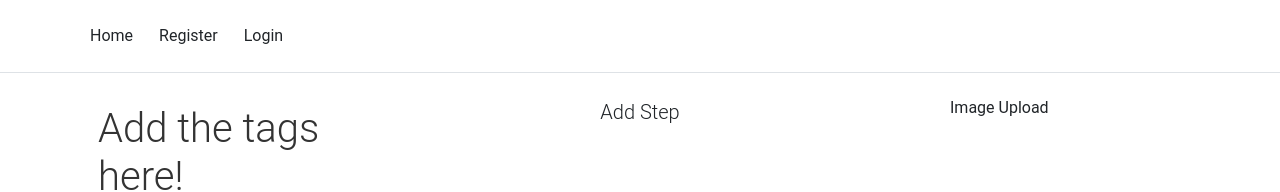
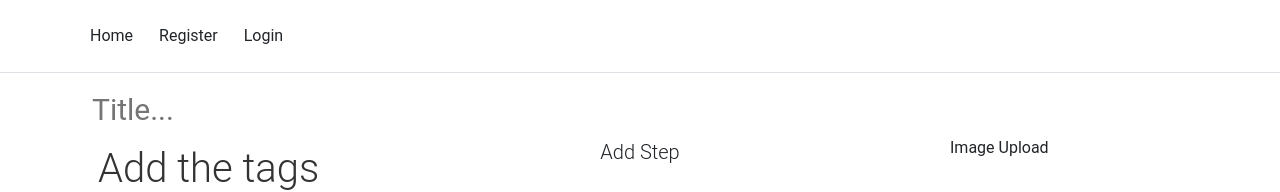
Before and after one commit to sfmqrb/web-project, a React (Create React App) app in the folder front/: page /new-recipe in a window 1280 px wide. Shown: the top 192 px of the page. Built offline with nearby package versions, Linux system fonts and the light colour scheme.

Commit message:
[Front][enhance][handle title]

```diff
--- /dev/null
+++ b/front/src/components/common/titleMaker.css
@@ -0,0 +1,12 @@
+.input-title {
+  font-size: 30px!important;
+  width: 100%;
+  border: 0px solid #ccc;
+  padding: 10px;
+
+}
+
+.input-title:focus {
+  outline: none;
+
+}
--- /dev/null
+++ b/front/src/components/common/titleMaker.jsx
@@ -0,0 +1,23 @@
+import React, { useState, useEffect } from "react";
+import "./titleMaker.css";
+const TitleMaker = ({ onChange }) => {
+  const [title, updateTitle] = useState("");
+  useEffect(() => {
+    onChange(title);
+  }, [title]);
+
+  const handleChange = (e) => {
+    updateTitle(e.target.value);
+  };
+
+  return (
+    <input
+      className="input-title"
+      type="text"
+      placeholder="Title..."
+      onChange={handleChange}
+    />
+  );
+};
+
+export default TitleMaker;
--- a/front/src/components/newRecipe.jsx
+++ b/front/src/components/newRecipe.jsx
@@ -1,6 +1,7 @@
 import React, { Component, useState, useEffect } from "react";
 import TagMaker from "./common/tagMaker";
 import StepMaker from "./common/stepMaker";
+import TitleMaker from "./common/titleMaker";
 import ImageUploader from "./common/imagesUploader";
 import "bootstrap/dist/css/bootstrap.min.css";
 import NavBar from "./navBar";
@@ -14,16 +15,25 @@ function NewRecipe() {
   const [tags, updateTags] = useState([]);
   const [steps, updateSteps] = useState([]);
   const [images, updateImages] = useState([]);
+  const [title, updateTitle] = useState("");
 
   useEffect(() => {
     // console.log("Running useEffect", tags);
     // console.log(steps, "In newRecipe :: steps");
-    console.log(images, "useEffect images");
-  }, [tags, steps, images]);
+    // console.log(images, "useEffect images");
+    console.log(title, "useEffect title");
+  }, [tags, steps, images, title]);
 
   return (
     <>
       <NavBar searchEnabled={false} />
+      <div className="container">
+        <div className="row">
+          <div className="col centered">
+            <TitleMaker onChange={updateTitle} />
+          </div>
+        </div>
+      </div>
       <div className="container">
         <div className="row">
           <div className="col-3">
```
